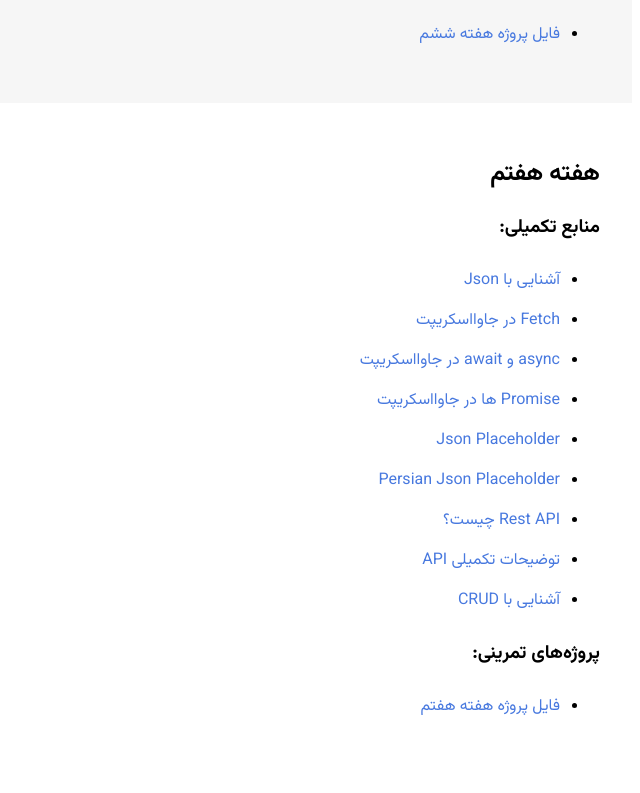
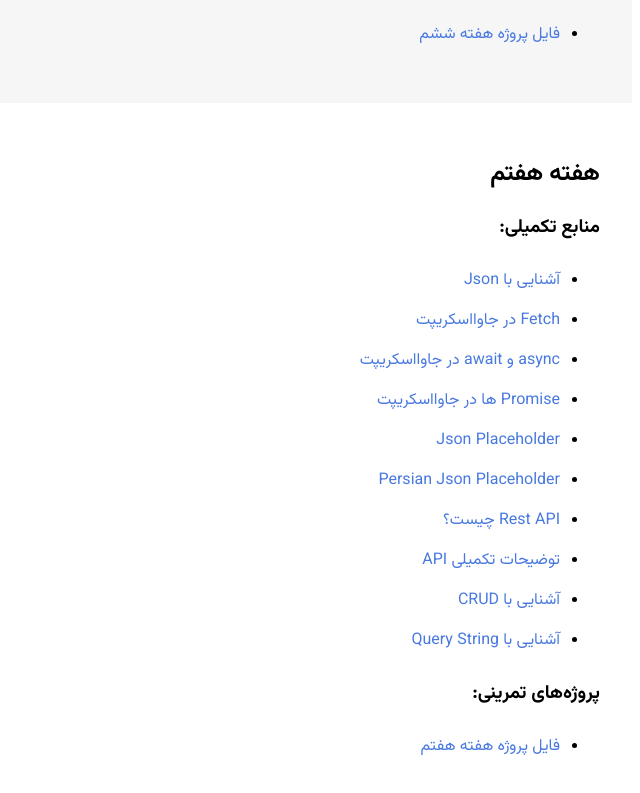
Before and after one commit to SamaneYaghoobi/SamaneYaghoobi.github.io, a plain HTML site: page mobocollege.html in a window 1280 px wide. Shown: the part 4931-5724 px from the top of the page, without its empty margins (640-1280 px from the left). Drawn offline with Linux system fonts and the light colour scheme.

Commit message:
add query strings

```diff
--- a/mobocollege.html
+++ b/mobocollege.html
@@ -569,6 +569,11 @@
             >آشنایی با CRUD
           </a>
         </li>
+        <li>
+          <a href="https://derak.cloud/blog/tech/query-string-%DA%86%DB%8C%D8%B3%D8%AA%D8%9F/" target="_blank"
+            >آشنایی با Query String
+          </a>
+        </li>
       </ul>
       <h3>پروژه‌های تمرینی:</h3>
       <ul>
```
